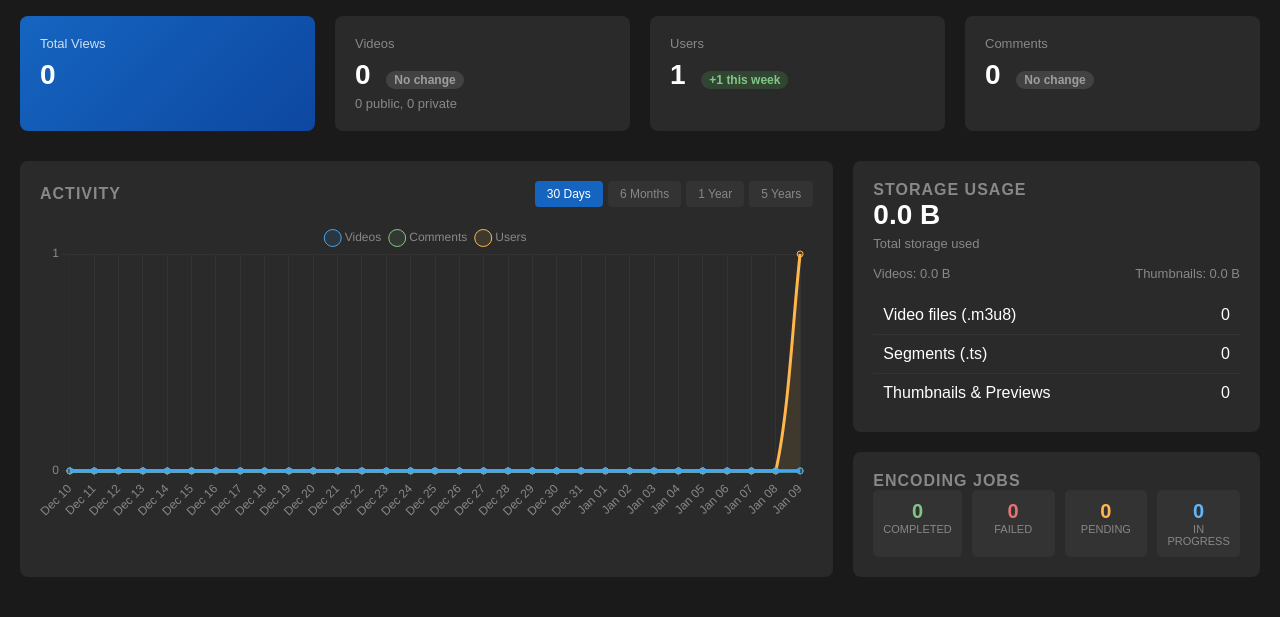
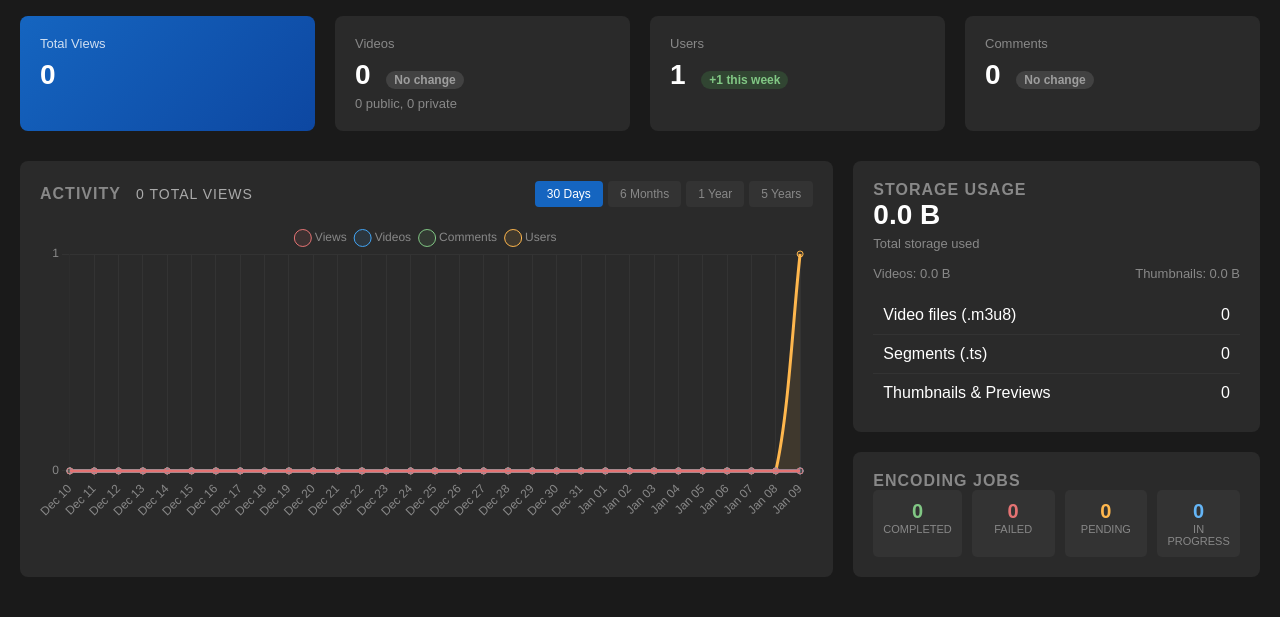
Before and after one commit to RichardDally/RTube, a Flask app: page /admin/analytics in a window 1280 px wide. Shown: the part 157-774 px from the top of the page. Run offline with Flask 3, Linux system fonts and the light colour scheme; a user stored in the database is signed in; data comes from the database, SQL or seed files in the repository; data that the repository does not hold is empty; some libraries are stand-ins or nearby versions.

Commit message:
Track view count by day in Analytics

```diff
--- a/rtube/routes/admin.py
+++ b/rtube/routes/admin.py
@@ -6,7 +6,7 @@ from flask import Blueprint, render_template, abort, request, redirect, url_for,
 from flask_login import login_required, current_user
 from sqlalchemy import func
 
-from rtube.models import db, Video, VideoVisibility, Comment, Playlist, Favorite, EncodingJob, WatchHistory, AuditLog, Announcement
+from rtube.models import db, Video, VideoVisibility, VideoView, Comment, Playlist, Favorite, EncodingJob, WatchHistory, AuditLog, Announcement
 from rtube.models_auth import User, UserRole
 
 
@@ -503,15 +503,27 @@ def analytics():
         func.date(User.created_at)
     ).order_by('date').all()
 
+    # Views per day
+    views_by_day = db.session.query(
+        func.date(VideoView.viewed_at).label('date'),
+        func.count(VideoView.id).label('count')
+    ).filter(
+        VideoView.viewed_at >= period_start
+    ).group_by(
+        func.date(VideoView.viewed_at)
+    ).order_by('date').all()
+
     # Build chart data (fill in missing days with 0)
     chart_labels = []
     chart_videos = []
     chart_comments = []
     chart_users = []
+    chart_views = []
 
     videos_dict = {str(row.date): row.count for row in videos_by_day}
     comments_dict = {str(row.date): row.count for row in comments_by_day}
     users_dict = {str(row.date): row.count for row in users_by_day}
+    views_dict = {str(row.date): row.count for row in views_by_day}
 
     # Determine label format based on period length
     if period_days <= 60:
@@ -528,6 +540,7 @@ def analytics():
         chart_videos.append(videos_dict.get(day_str, 0))
         chart_comments.append(comments_dict.get(day_str, 0))
         chart_users.append(users_dict.get(day_str, 0))
+        chart_views.append(views_dict.get(day_str, 0))
 
     # === User Stats ===
     # Top uploaders
@@ -609,6 +622,7 @@ def analytics():
         chart_videos=chart_videos,
         chart_comments=chart_comments,
         chart_users=chart_users,
+        chart_views=chart_views,
         top_uploaders=top_uploaders,
         top_commenters=top_commenters,
         role_stats=role_stats,
--- a/rtube/templates/admin/analytics.html
+++ b/rtube/templates/admin/analytics.html
@@ -398,7 +398,7 @@
             <!-- Activity Chart -->
             <div class="panel">
                 <div class="panel-header">
-                    <h2>Activity</h2>
+                    <h2>Activity <span style="font-size: 14px; color: #aaa; font-weight: normal; margin-left: 10px;">{{ "{:,}".format(total_views) }} total views</span></h2>
                     <div class="period-selector">
                         <button onclick="changePeriod('30d')" class="{{ 'active' if current_period == '30d' else '' }}">30 Days</button>
                         <button onclick="changePeriod('6m')" class="{{ 'active' if current_period == '6m' else '' }}">6 Months</button>
@@ -636,6 +636,14 @@
                     labels: {{ chart_labels | tojson }},
                     datasets: [
                         {
+                            label: 'Views',
+                            data: {{ chart_views | tojson }},
+                            borderColor: '#E57373',
+                            backgroundColor: 'rgba(229, 115, 115, 0.1)',
+                            fill: true,
+                            tension: 0.3,
+                        },
+                        {
                             label: 'Videos',
                             data: {{ chart_videos | tojson }},
                             borderColor: '#42A5F5',
```
Also changed, not shown: migrations/versions/add_video_views_table.py (added, +32 -0 lines), rtube/models.py (+14 -0 lines).
